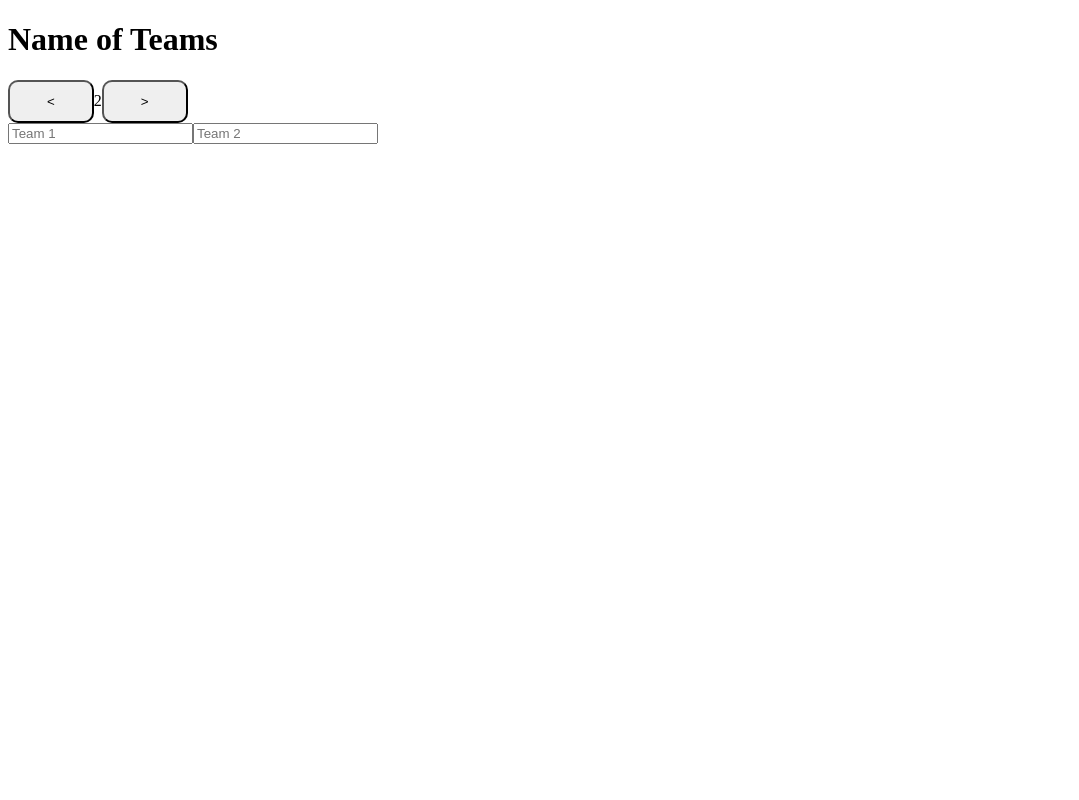
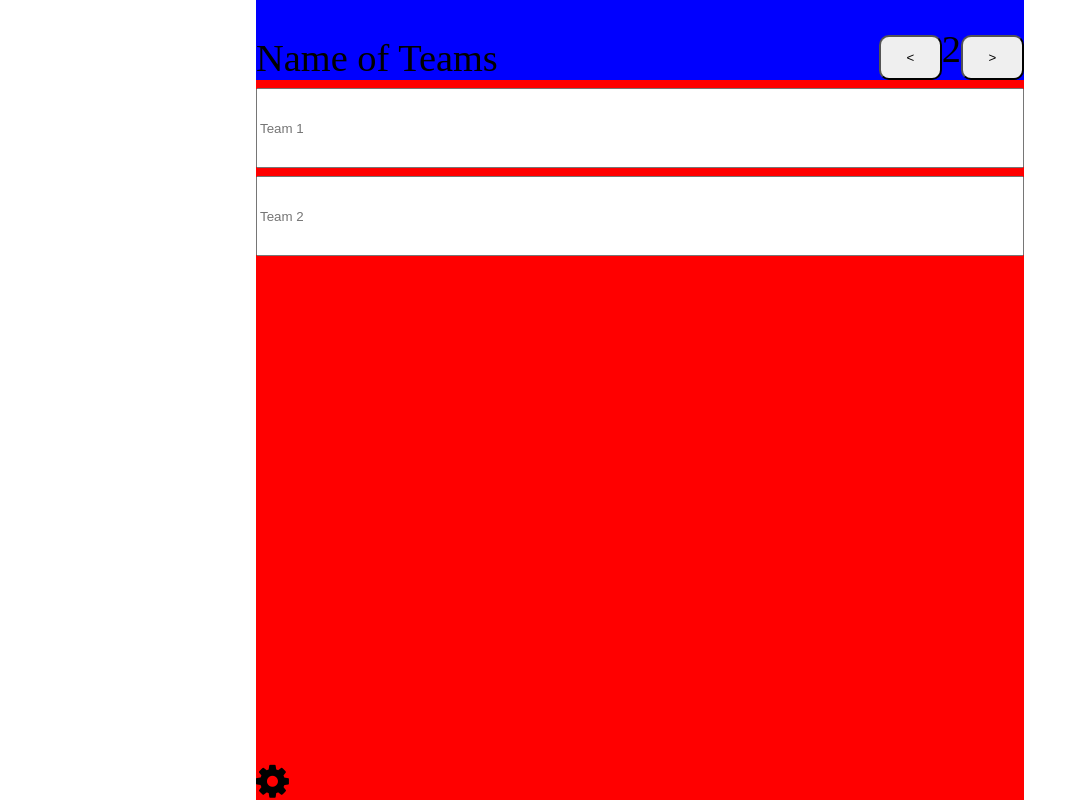
Before and after one commit to Risingvirtue/Taboo, a React (Create React App) app: page / in a window 1280 px wide. Shown: the whole page, without its empty margins (0-1079 px from the left). Built offline with nearby package versions, Linux system fonts and the light colour scheme.

Commit message:
styling title page

```diff
--- a/src/Title/Increment.css
+++ b/src/Title/Increment.css
@@ -1,4 +1,10 @@
 .arrow {
   border-radius: 10px;
-  padding: 12px 37px;
+  padding: 1vw 2vw;
 }
+
+#container {
+  position: absolute;
+  bottom: 0px;
+  right: 0px;
+}
--- a/src/Title/Increment.js
+++ b/src/Title/Increment.js
@@ -16,11 +16,11 @@ class Increment extends React.Component {
     const rightArrow = ">";
 
     return (
-      <div>
-        <button className="arrow" onClick={this.props.handleLeft} >{leftArrow}</button>
+      <span id="container">
+        <button className="arrow" onClick={this.props.handleLeft}>{leftArrow}</button>
         <span>{this.props.value}</span>
         <button className="arrow" onClick={this.props.handleRight}>{rightArrow}</button>
-      </div>
+      </span>
     )
   }
 }
--- a/src/Title/Title.css
+++ b/src/Title/Title.css
@@ -0,0 +1,37 @@
+body, html {
+  color: black;
+  margin: 0;
+}
+
+.menu {
+  width: 60%;
+  margin-left: 20%;
+  height: 100vh;
+  background-color: red;
+}
+
+.team {
+  position: relative;
+  background-color: blue;
+  width: 100%;
+  height: 10%;
+  font-size: 3vw;
+}
+
+.team-name {
+  width: 100%;
+  box-sizing: border-box;
+  height: 10vh;
+  margin-top: 1vh;
+}
+
+#settings {
+  position: absolute;
+  bottom: 0px;
+  font-size: 3vw;
+}
+
+#team-title {
+  position: absolute;
+  bottom: 0px;
+}
--- a/src/Title/Title.js
+++ b/src/Title/Title.js
@@ -1,10 +1,9 @@
 import React from 'react';
 import Increment from './Increment.js';
-
+import './Title.css';
 class Title extends React.Component {
   constructor(props) {
     super(props);
-
     this.state = {
       teams: [
         {id: 0, name: ""},
@@ -33,11 +32,18 @@ class Title extends React.Component {
 
   render() {
     return (
-      <div>
-        <h1>Name of Teams</h1>
-        <Increment value={this.state.teams.length} handleLeft={this.handleLeft} handleRight={this.handleRight} />
-        {this.state.teams.map(team => <input placeholder={'Team ' + (team.id + 1)} />)}
-
+      <div className="menu">
+        <link rel="stylesheet" href="https://cdnjs.cloudflare.com/ajax/libs/font-awesome/4.7.0/css/font-awesome.min.css"/>
+        <div className="team">
+          <span id="team-title">Name of Teams</span>
+          <Increment value={this.state.teams.length}
+            handleLeft={this.handleLeft}
+            handleRight={this.handleRight} />
+        </div>
+        <div>
+        {this.state.teams.map(team => <input className="team-name" placeholder={'Team ' + (team.id + 1)} />)}
+        </div>
+        <i id="settings" class="fa fa-cog" aria-hidden="true"></i>
       </div>
     )
   }
```
Also changed, not shown: src/Title/TeamName.js (added, +22 -0 lines), src/Title/TeamName.css (added).
